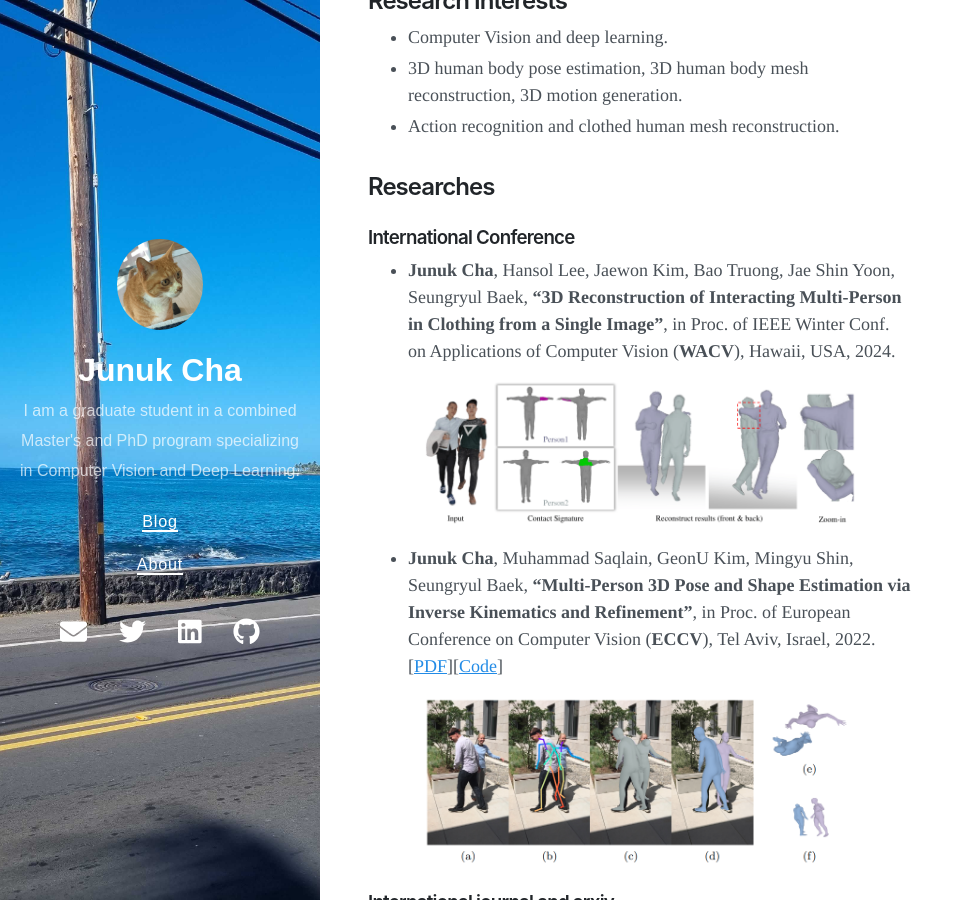
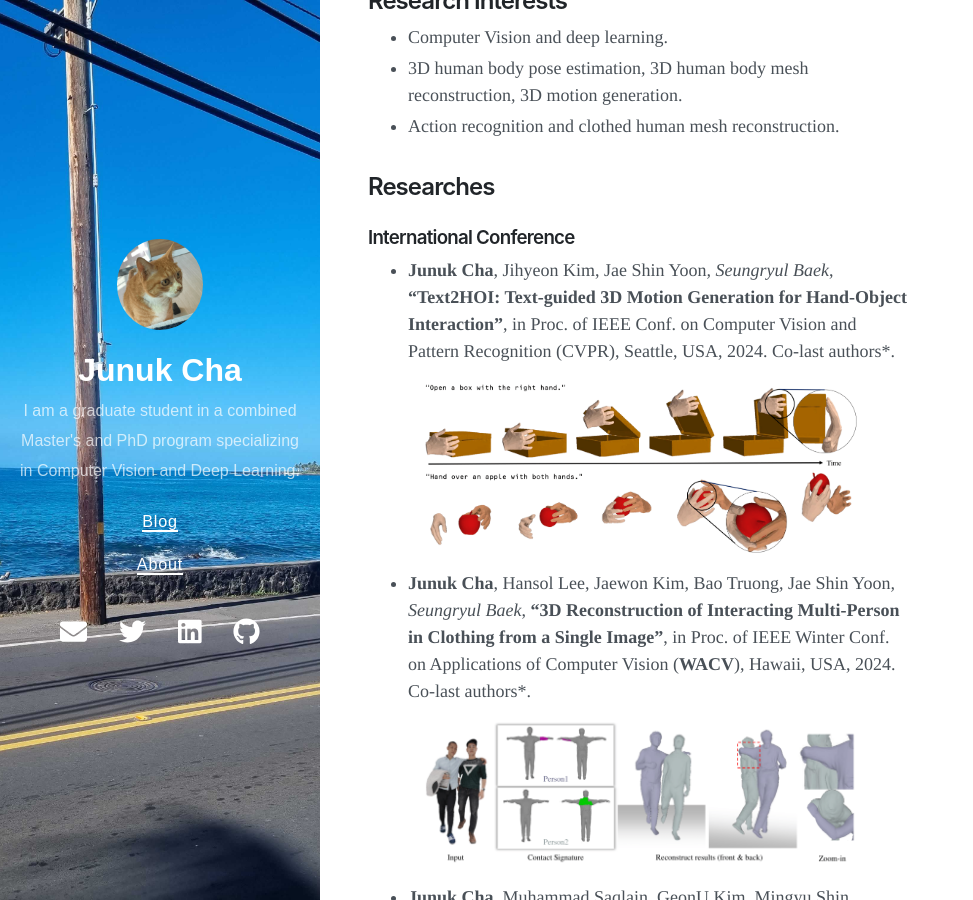
Before and after one commit to JunukCha/junukcha.github.io, a Jekyll site: the page built from about.md, in a window 1280 px wide and 900 px high, scrolled down 398 px. Shown: the whole window, without its empty margins (0-973 px from the left). Built offline with Jekyll 4.4.1, drawn with Linux system fonts in a browser that asks for light colours; nearby versions of some CDN libraries; some of the changed text lies outside the part shown.

Commit message:
internships, cvpr2024

```diff
--- a/about.md
+++ b/about.md
@@ -17,7 +17,14 @@
 
 ## Researches
 ### International Conference
-+ **Junuk Cha**, Hansol Lee, Jaewon Kim, Bao Truong, Jae Shin Yoon, Seungryul Baek, **"3D Reconstruction of Interacting Multi-Person in Clothing from a Single Image"**, in Proc. of IEEE Winter Conf. on Applications of Computer Vision (**WACV**), Hawaii, USA, 2024.
++ **Junuk Cha**, Jihyeon Kim, Jae Shin Yoon*, Seungryul Baek*, **"Text2HOI: Text-guided 3D Motion Generation for Hand-Object Interaction"**, in Proc. of IEEE Conf. on Computer Vision and Pattern Recognition (CVPR), Seattle, USA, 2024. Co-last authors*.
+<center>
+  <img
+    src="/media/images/publications/text2hoi.png" alt="text-guided 3D motion generation for hand-object interaction" width="80%"
+  />
+</center>
+
++ **Junuk Cha**, Hansol Lee, Jaewon Kim, Bao Truong, Jae Shin Yoon*, Seungryul Baek*, **"3D Reconstruction of Interacting Multi-Person in Clothing from a Single Image"**, in Proc. of IEEE Winter Conf. on Applications of Computer Vision (**WACV**), Hawaii, USA, 2024. Co-last authors*.
 <center>
   <img
     src="/media/images/publications/MultiRecon.png" alt="clothed mesh reconsturction of multi-person" width="80%"
@@ -69,6 +76,15 @@
 
 + Changhwa Lee, Seongyeong Lee, Donguk Kim, Seungeun Lee, **Junuk Cha**, Hansol Lee, Yunseong Cho, Seungryul Baek, **"3D simulation via hand pose estimation and model simplification"**, 2021년도 대한전기학회 하계학술대회 논문집 (2021.7.15~17).
 
+## Internships
+<center>
+  <img
+    src="/media/images/internships/adobe.png" alt="adobe" width="50%"
+  />
+</center>
+Research Scientist/Engineer Intern at Adobe, San Jose, CA, USA
+(Feb. 2024 - May 2024)
+
 ## Academic Activities
 + Program Committee (Peer-Reviewer) at AAAI 2024.
 + Program Committee (Emergency-Reviewer) at BMVC 2023.
```
Also changed, not shown: media/images/internships/adobe.png (added), media/images/publications/text2hoi.png (added).
